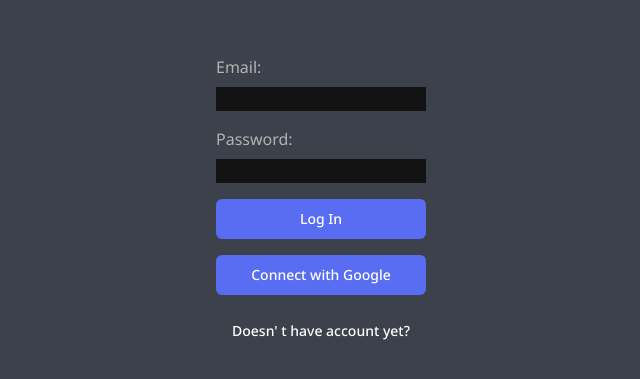
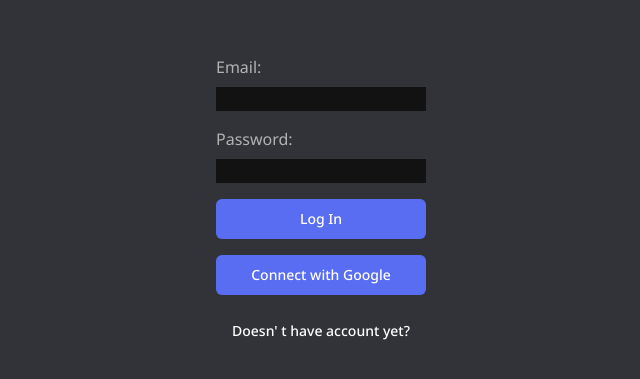
Before and after one commit to xitronix/discord-clone, a Next.js app: page /login in a window 1280 px wide. Shown: the part 197-576 px from the top of the page, without its empty margins (319-959 px from the left). Built offline with nearby package versions, Linux system fonts and the light colour scheme; no server answers.

Commit message:
style(global.css): background color

```diff
--- a/app/globals.css
+++ b/app/globals.css
@@ -42,7 +42,7 @@ body,
   }
 
   .dark {
-    --background: 225 11% 27%;
+    --background: 225 6.7% 20.6%;
     --foreground: 0 0% 70%;
 
     --card: 225 6.3% 12.5%;
```
